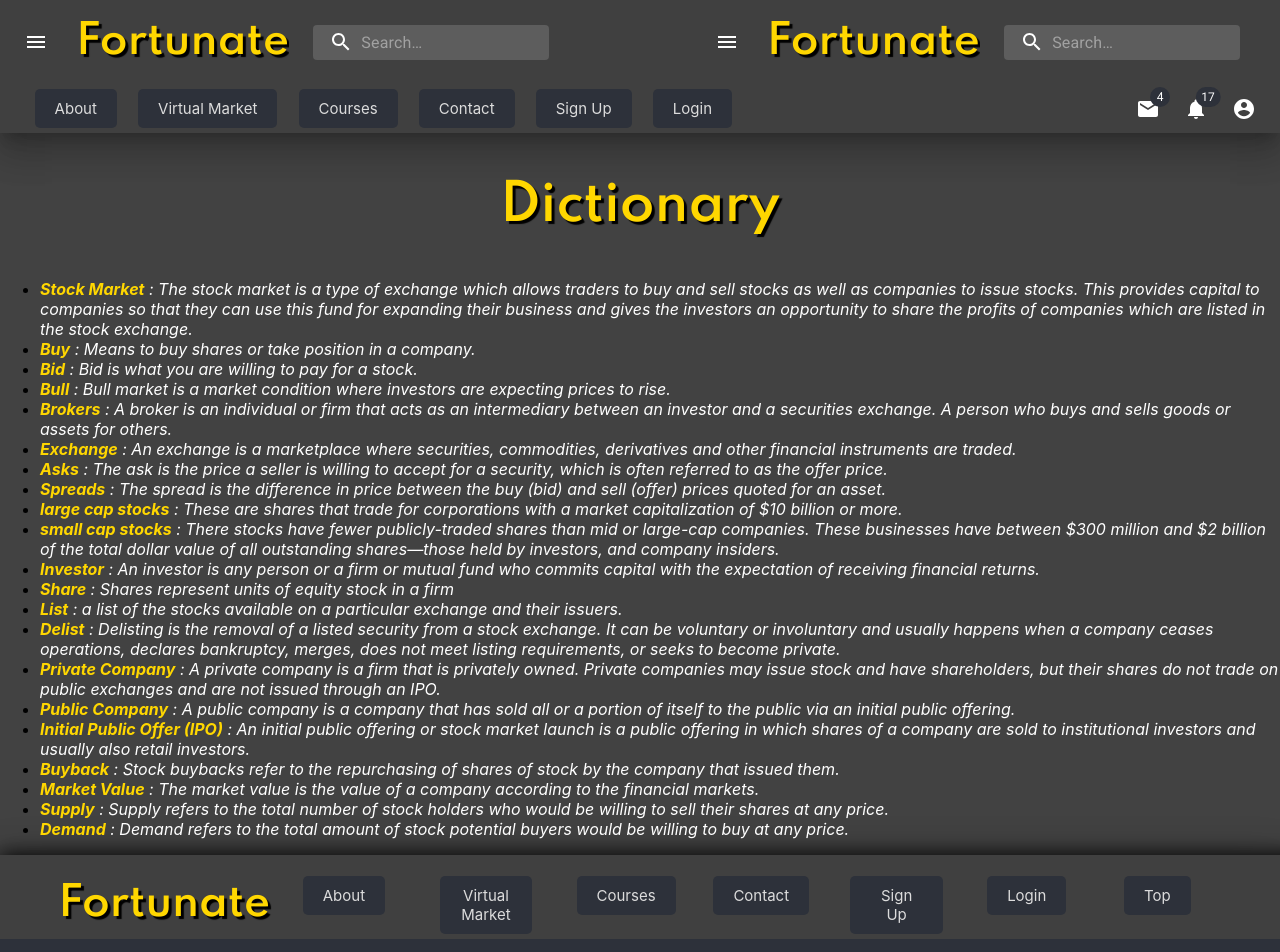
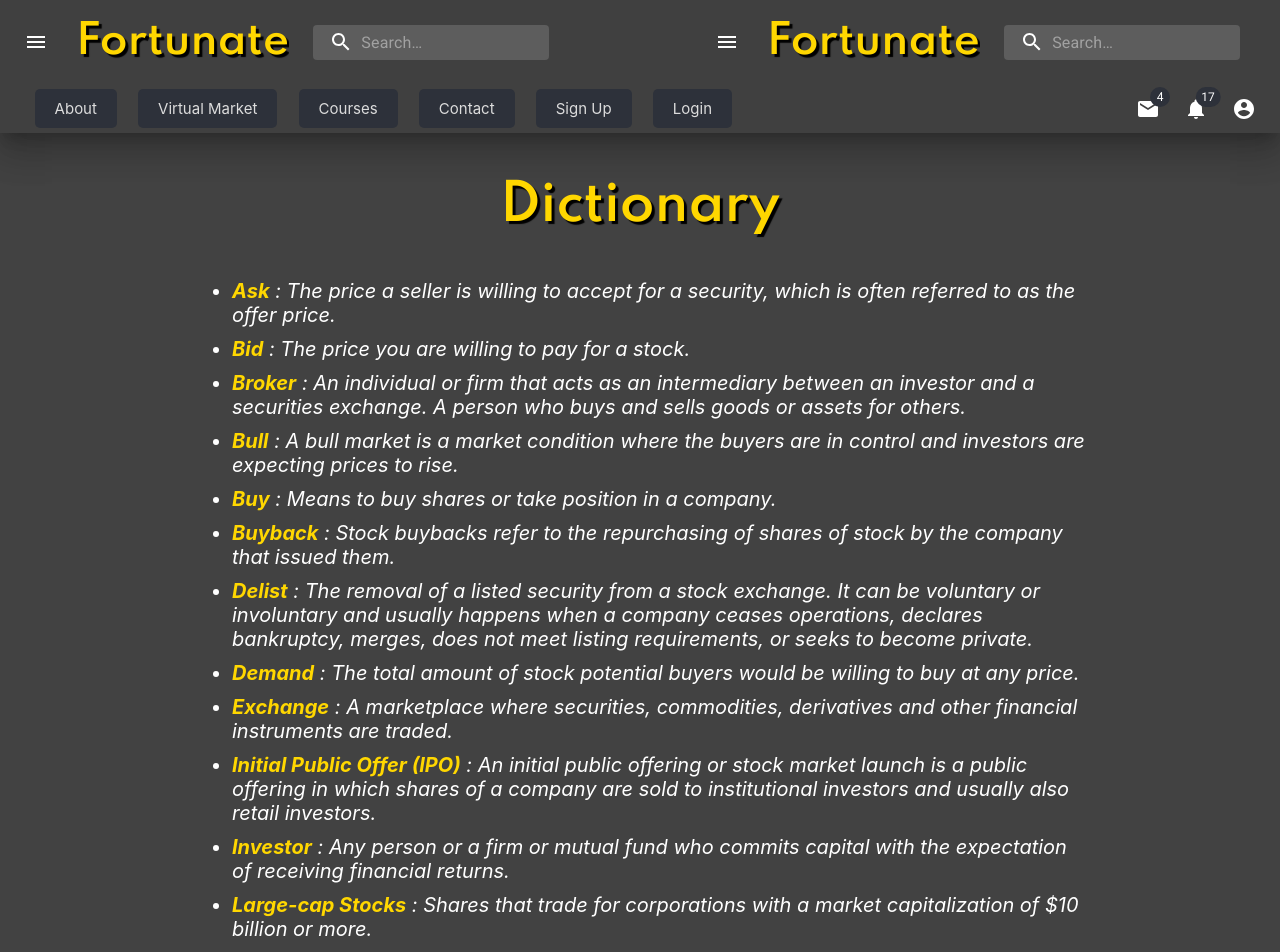
Before and after one commit to acm-projects/Fortunate, a React (Create React App) app in the folder frontend/fortunate/: page /dictionary in a window 1280 px wide. Shown: the top 952 px of the page. Built offline with nearby package versions, Linux system fonts and the light colour scheme.

Commit message:
Updated Dictionary

```diff
--- a/frontend/fortunate/src/App.css
+++ b/frontend/fortunate/src/App.css
@@ -4,7 +4,7 @@ body {
 		"Oxygen", "Ubuntu", "Cantarell", "Fira Sans", "Droid Sans",
 		"Helvetica Neue", sans-serif;
 }
-.container{
+.container {
 	margin: 80px auto 0 auto;
 	max-width: 1200px;
 	color: gold;
@@ -13,7 +13,7 @@ body {
 	margin-left: auto;
 	color: inherit; /* color of text white */
 }
-.nav-container:hover{
+.nav-container:hover {
 	background: pink;
 	/*  border:blue;*/
 }
@@ -112,7 +112,6 @@ h2 {
 	color: gold;
 }
 
-
 .BodyText {
 	font-size: 40px;
 	margin-left: auto;
@@ -130,8 +129,10 @@ h2 {
 	justify-content: center;
 }
 
-a:hover, a:visited, a:link, a:active
-{
+a:hover,
+a:visited,
+a:link,
+a:active {
 	text-decoration: none;
 }
 .topbutton {
@@ -164,12 +165,33 @@ a:hover, a:visited, a:link, a:active
 
 .PortfolioBox {
 	font-family: "'Helvetica Neue', 'Helvetica', 'Arial', sans-serif";
-	background-color:'black';
-	height:'414px';
-	color:'#666';
+	background-color: "black";
+	height: "414px";
+	color: "#666";
 }
 
 code {
 	font-family: source-code-pro, Menlo, Monaco, Consolas, "Courier New",
 		monospace;
 }
+
+ul {
+	margin-inline: 15vw;
+}
+
+li {
+	font-size: 20px;
+	margin-bottom: 0.5em;
+}
+
+a:link {
+	color: gold;
+}
+
+a:visited {
+	color: gold;
+}
+
+a:hover {
+	text-decoration: underline;
+}
--- a/frontend/fortunate/src/pages/dictionary.js
+++ b/frontend/fortunate/src/pages/dictionary.js
@@ -3,24 +3,24 @@ import { wordsList } from "./wordsList";
 
 class dictionary extends Component {
 	render() {
+		// Sort definitiions alphabetically by term
+		wordsList.sort((a, b) => a.term.localeCompare(b.term));
+
 		return (
 			<div>
 				<h1 style={{ color: "gold" }}>Dictionary</h1>
-				<ul>
+				<ul style={{ color: "white" }}>
 					{wordsList.map((item, index) => {
 						return (
 							<li key={index}>
-								<div>
-									<b style={{ color: "gold" }}>
-										{" "}
-										<i> {item.word}</i>
-									</b>
-									<i style={{ color: "white" }}>
-										{" "}
-										{" : "}
-										{item.meaning}{" "}
-									</i>
-								</div>
+								{/* TODO: Remove parenthesis from section reference name*/}
+								<a name={item.term.toLowerCase()} />
+								<i style={{ color: "gold" }}>
+									<b>{item.term}</b>
+								</i>
+								<i style={{ color: "white" }}>
+									{" : " + item.definition}
+								</i>
 							</li>
 						);
 					})}
--- a/frontend/fortunate/src/pages/wordsList.js
+++ b/frontend/fortunate/src/pages/wordsList.js
@@ -1,89 +1,114 @@
-/*<div className='centered'>
-    <p className ='BodyText'> Dictionary. </p>
-</div>*/
 export const wordsList = [
 	{
-    word: "Stock Market",
-    meaning: "The stock market is a type of exchange which allows traders to buy and sell stocks as well as companies to issue stocks. This provides capital to companies so that they can use this fund for expanding their business and gives the investors an opportunity to share the profits of companies which are listed in the stock exchange."
+		term: "Ask",
+		definition:
+			"The price a seller is willing to accept for a security, which is often referred to as the offer price.",
 	},
 	{
-    word: "Buy",
-    meaning: "Means to buy shares or take position in a company."
+		term: "Bid",
+		definition: "The price you are willing to pay for a stock.",
 	},
 	{
-    word: "Bid",
-    meaning: "Bid is what you are willing to pay for a stock."
+		term: "Broker",
+		definition:
+			"An individual or firm that acts as an intermediary between an investor and a securities exchange. A person who buys and sells goods or assets for others.",
 	},
 	{
-    word: "Bull",
-    meaning: "Bull market is a market condition where investors are expecting prices to rise."
+		term: "Bull",
+		definition:
+			"A bull market is a market condition where the buyers are in control and investors are expecting prices to rise.",
 	},
 	{
-    word: "Brokers",
-    meaning: "A broker is an individual or firm that acts as an intermediary between an investor and a securities exchange. A person who buys and sells goods or assets for others."
+		term: "Buy",
+		definition: "Means to buy shares or take position in a company.",
 	},
 	{
-    word: "Exchange",
-    meaning: "An exchange is a marketplace where securities, commodities, derivatives and other financial instruments are traded."
+		term: "Buyback",
+		definition:
+			"Stock buybacks refer to the repurchasing of shares of stock by the company that issued them. ",
 	},
 	{
-    word: "Asks",
-    meaning: "The ask is the price a seller is willing to accept for a security, which is often referred to as the offer price."
+		term: "Delist",
+		definition:
+			"The removal of a listed security from a stock exchange. It can be voluntary or involuntary and usually happens when a company ceases operations, declares bankruptcy, merges, does not meet listing requirements, or seeks to become private.",
 	},
 	{
-    word: "Spreads",
-    meaning: "The spread is the difference in price between the buy (bid) and sell (offer) prices quoted for an asset."
+		term: "Demand",
+		definition:
+			"The total amount of stock potential buyers would be willing to buy at any price.",
 	},
 	{
-    word: "large cap stocks",
-    meaning: "These are shares that trade for corporations with a market capitalization of $10 billion or more."
+		term: "Exchange",
+		definition:
+			"A marketplace where securities, commodities, derivatives and other financial instruments are traded.",
 	},
 	{
-    word: "small cap stocks",
-    meaning: "There stocks have fewer publicly-traded shares than mid or large-cap companies. These businesses have between $300 million and $2 billion of the total dollar value of all outstanding shares—those held by investors, and company insiders."
+		term: "Initial Public Offer (IPO)",
+		definition:
+			"An initial public offering or stock market launch is a public offering in which shares of a company are sold to institutional investors and usually also retail investors.",
 	},
 	{
-    word: "Investor",
-    meaning: "An investor is any person or a firm or mutual fund who commits capital with the expectation of receiving financial returns."
+		term: "Investor",
+		definition:
+			"Any person or a firm or mutual fund who commits capital with the expectation of receiving financial returns.",
 	},
 	{
-    word: "Share",
-    meaning: "Shares represent units of equity stock in a firm"
+		term: "Large-cap Stocks",
+		definition:
+			"Shares that trade for corporations with a market capitalization of $10 billion or more.",
 	},
 	{
-    word: "List",
-    meaning: "a list of the stocks available on a particular exchange and their issuers."
+		term: "List",
+		definition:
+			"A list of the stocks available on a particular exchange and their issuers.",
 	},
 	{
-    word: "Delist",
-    meaning: "Delisting is the removal of a listed security from a stock exchange. It can be voluntary or involuntary and usually happens when a company ceases operations, declares bankruptcy, merges, does not meet listing requirements, or seeks to become private."
+		term: "Market Capitalization",
+		definition:
+			"How much a company is worth as determined by the stock market. It is defined as the total market value of all outstanding shares.",
 	},
 	{
-    word: "Private Company",
-    meaning: "A private company is a firm that is privately owned. Private companies may issue stock and have shareholders, but their shares do not trade on public exchanges and are not issued through an IPO."
+		term: "Market Value",
+		definition:
+			"The value of a company according to the financial markets. ",
 	},
 	{
-    word: "Public Company",
-    meaning: "A public company is a company that has sold all or a portion of itself to the public via an initial public offering."
+		term: "Private Company",
+		definition:
+			"A firm that is privately owned. Private companies may issue stock and have shareholders, but their shares do not trade on public exchanges and are not issued through an IPO.",
 	},
 	{
-    word: "Initial Public Offer (IPO)",
-    meaning: "An initial public offering or stock market launch is a public offering in which shares of a company are sold to institutional investors and usually also retail investors."
+		term: "Public Company",
+		definition:
+			"A company that has sold all or a portion of itself to the public via an initial public offering.",
 	},
 	{
-    word: "Buyback",
-    meaning: "Stock buybacks refer to the repurchasing of shares of stock by the company that issued them. "
+		term: "Share",
+		definition: "Units of equity stock in a firm",
 	},
 	{
-    word: "Market Value",
-    meaning: "The market value is the value of a company according to the financial markets. "
+		term: "Small-cap Stocks",
+		definition:
+			"There stocks have fewer publicly-traded shares than mid or large-cap companies. These businesses have between $300 million and $2 billion of the total dollar value of all outstanding shares—those held by investors, and company insiders.",
 	},
 	{
-    word: "Supply",
-    meaning: "Supply refers to the total number of stock holders who would be willing to sell their shares at any price."
+		term: "Spreads",
+		definition:
+			"The difference in price between the buy (bid) and sell (offer) prices quoted for an asset.",
 	},
 	{
-    word: "Demand",
-    meaning: "Demand refers to the total amount of stock potential buyers would be willing to buy at any price."
-  }
+		term: "Stock",
+		definition:
+			"A stock (also known as equity) is a security that represents the ownership of a fraction of a corporation.",
+	},
+	{
+		term: "Stock Market",
+		definition:
+			"A type of exchange which allows traders to buy and sell stocks as well as companies to issue stocks. This provides capital to companies so that they can use this fund for expanding their business and gives the investors an opportunity to share the profits of companies which are listed in the stock exchange.",
+	},
+	{
+		term: "Supply",
+		definition:
+			"The total number of stock holders who would be willing to sell their shares at any price.",
+	},
 ];
```
Lines whose indentation alone changed are shown as unchanged.
